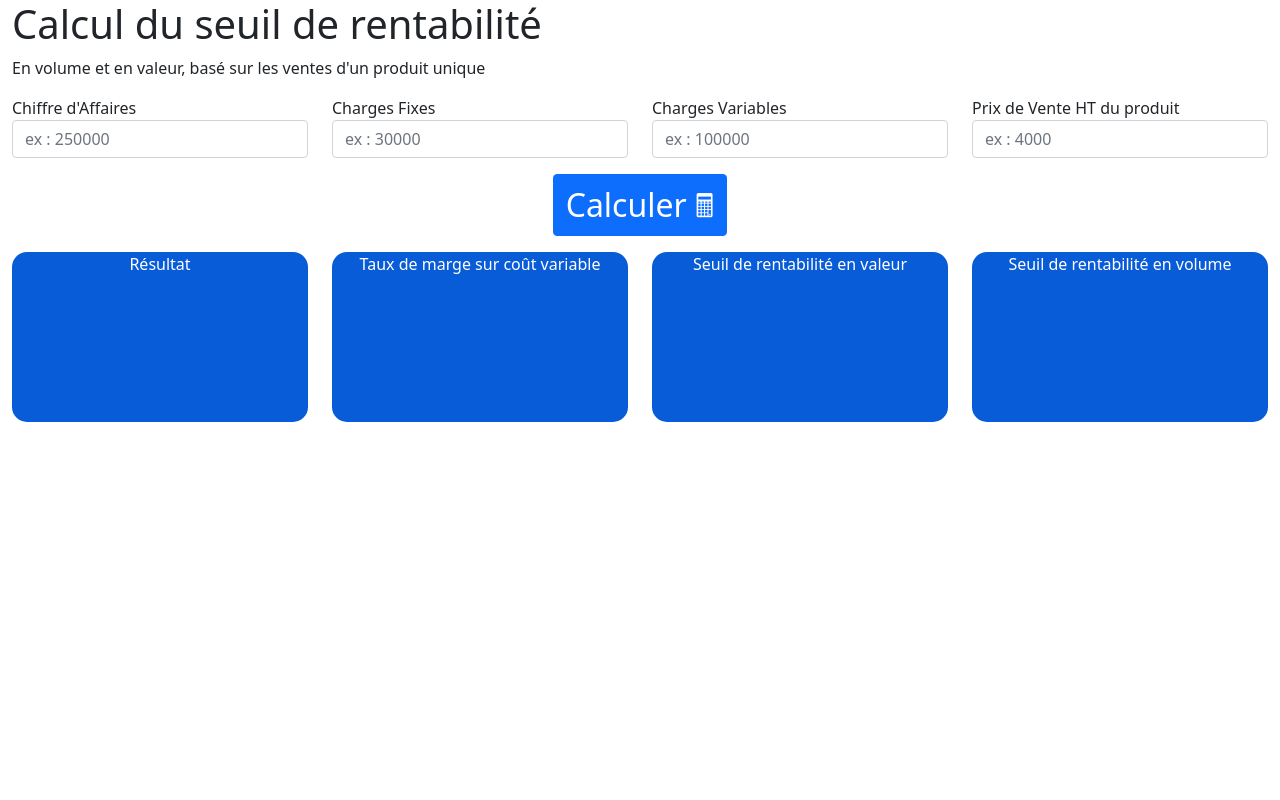
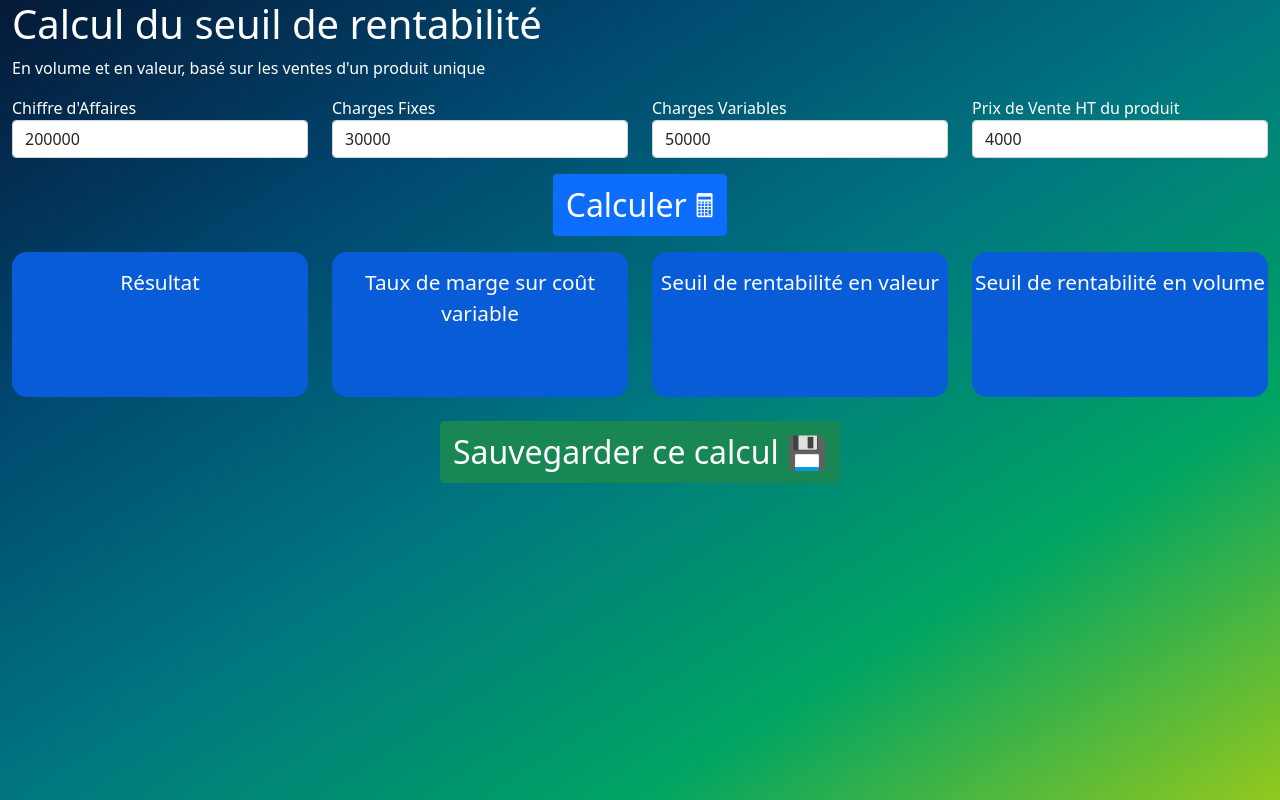
Before and after one commit to EWEN14/projet_gestion_financiere, a PHP site: page /seuilrentabilite.html in a window 1280 px wide. Run offline with PHP 8.4, Linux system fonts and the light colour scheme.

Commit message:
mise en forme de la page du calcul du seuil de rentabilite

```diff
--- a/css/main.css
+++ b/css/main.css
@@ -1 +1,13 @@
 @import 'seuilrentabilite.css';
+
+* {
+  transition: all 0.5s;
+}
+
+body {
+  color: white !important;
+  width: 100%;
+  min-height: 100vh;
+  background-image: linear-gradient(to right bottom, #051937, #00466e, #007680, #00a463, #93c81e);
+  background-size: 100% 100%;
+}
--- a/css/seuilrentabilite.css
+++ b/css/seuilrentabilite.css
@@ -1,8 +1,8 @@
-#bouton-calcul {
+#bouton-calcul, #bouton-sauvegarde {
   text-align: center;
 }
 
-#bouton-calcul button {
+#bouton-calcul button, #bouton-sauvegarde button {
   font-size: 2rem;
 }
 
@@ -11,5 +11,25 @@
   border-radius: 15px;
   color: white;
   text-align: center;
-  height: 170px;
+  height: 145px;
+  position: relative;
 }
+
+.result-number{
+  opacity: 0;
+  font-size: 3rem;
+}
+
+.titre {
+  font-size: 1.3rem;
+  padding-top: 15px;
+}
+
+.unite {
+  font-size: 1rem;
+  position: absolute;
+  bottom: 10px;
+  left:0;
+  right:0;
+  margin: auto;
+}
--- a/js/seuilrentabilite.js
+++ b/js/seuilrentabilite.js
@@ -1,45 +1,126 @@
+let tabResult = [];
+let ca = -1;
+let cf = -1;
+let cv = -1;
+let pvht = -1;
+
 $('#calculer').on('click', function () {
 
-  // implémenter plus tard quelque chose qui fait qu'on peut pas recalculer tant qu'on n'a pas changé
-  // au moins une autre valeur
-  let ca = $('#ca').val();
-  let cf = $('#cf').val();
-  let cv = $('#cv').val();
-  let pvht = $('#pvht').val();
+  // on ne peut pas recalculer tant qu'on n'a pas changé au moins une des quatre valeurs d'entrée
+  if (ca != $('#ca').val() || cf != $('#cf').val() || cv != $('#cv').val() || pvht != $('#pvht').val()) {
+    ca = $('#ca').val();
+    cf = $('#cf').val();
+    cv = $('#cv').val();
+    pvht = $('#pvht').val();
 
-  if (ca && cf && cv && pvht) {
-    console.log(ca, cf, cv, pvht);
-    calculResultat(ca, cf, cv);
-    calculTauxMarge(ca, cv);
-    calculSeuilValeur(ca, cf, cv);
-    calculSeuilVolume(ca, cf, cv, pvht);
+    // tous les champs doivent être remplis pour pouvoir procéder au calcul
+    if (ca && cf && cv && pvht) {
+      console.log(ca, cf, cv, pvht);
+
+      // calcul des différents éléments
+      let resultat = calculResultat(ca, cf, cv);
+      let tauxMarge = calculTauxMarge(ca, cv);
+      let seuilValeur = calculSeuilValeur(ca, cf, cv);
+      let seuilVolume = calculSeuilVolume(ca, cf, cv, pvht);
+
+      // on affiche le résultat dans l'élement correspondant
+      $('#resultat').html(`${resultat}`);
+      $('#tauxmarge').html(`${tauxMarge}`);
+      $('#seuilvaleur').html(`${seuilValeur}`);
+      $('#seuilvolume').html(`${seuilVolume} <span class='unite'>unité(s) à vendre</span>`);
+
+      // petit effet de fade-in lors du premier calcul
+      $('.result-number').css({
+        "opacity": "1"
+      });
+
+      // on pousse les données d'entrée et de sortie dans un tableau
+      let objectResult = {
+        ca: parseFloat(ca),
+        cf: parseFloat(cf),
+        cv: parseFloat(cf),
+        pvht: parseFloat(pvht),
+        resultat: resultat,
+        taux_marge: tauxMarge,
+        seuil_valeur: seuilValeur,
+        seuil_volume: seuilVolume
+      }
+      console.log(objectResult);
+
+      $('#calculer').addClass("disabled");
+    } else {
+      alert('Veuillez remplir tous les champs pour pouvoir procéder au calcul.');
+    }
   } else {
-    alert('Veuillez remplir tous les champs pour procéder au calcul.');
+    alert('Veuillez changer au moins champ pour pouvoir procéder à un nouveau calcul.');
   }
 });
 
 
 function calculResultat(ca, cf, cv) {
   let resultat = ca - cf - cv;
-  $('#resultat').html(`${resultat}`);
+  return resultat;
 }
 
 function calculTauxMarge(ca, cv) {
   let taux = (ca - cv) / ca;
   taux = +taux.toFixed(2);
-  $('#tauxmarge').html(`${taux}`);
   return taux;
 }
 
 function calculSeuilValeur(ca, cf, cv) {
-  let seuilValeur =  cf / calculTauxMarge(ca, cv);
+  let seuilValeur = cf / calculTauxMarge(ca, cv);
   seuilValeur = +seuilValeur.toFixed(2);
-  $('#seuilvaleur').html(`${seuilValeur}`);
   return seuilValeur;
 }
 
 function calculSeuilVolume(ca, cf, cv, pvht) {
-  let seuilVolume =  calculSeuilValeur(ca, cf, cv) / pvht;
+  let seuilVolume = calculSeuilValeur(ca, cf, cv) / pvht;
   seuilVolume = Math.round(seuilVolume);
-  $('#seuilvolume').html(`${seuilVolume} unité(s) à vendre`);
+  return seuilVolume;
 }
+
+
+$(".entree").on('input', function () {
+  if (ca != $('#ca').val() || cf != $('#cf').val() || cv != $('#cv').val() || pvht != $('#pvht').val()) {
+    $('#sauvegarder').removeClass("disabled");
+    $('#calculer').removeClass("disabled");
+  } else {
+    $('#sauvegarder').addClass("disabled");
+    $('#calculer').addClass("disabled");
+  }
+});
+
+$('#sauvegarder').on('click', function () {
+  appelAjax(objectResult);
+});
+
+function appelAjax(objectResult) {
+  const objectResultJson = JSON.stringify(objectResult);
+  console.log(objectResultJson);
+
+  /*$.ajax({
+      url: 'php/seuilrentabilite.php', // script qui va faire la requête
+      data: {
+        code: objectResultJson // JSON que l'on passe au script PHP
+      },
+      type: 'POST',
+      dataType: 'text'
+    })
+    .done(function (text) {
+		  alert("Calcul sauvegardé ✔️");
+      console.log(text); //pour voir les erreurs
+    })
+    .fail(function (xhr, status, errorThrown) {
+      alert("Sorry, there was a problem!");
+      console.log("Error: " + errorThrown);
+      console.log("Status: " + status);
+      console.dir(xhr);
+    })
+    .always(function (xhr, status) {
+      // à retirer à la fin
+      console.log("The request is complete!");
+    });*/
+
+  $('#sauvegarder').addClass("disabled");
+}
--- /dev/null
+++ b/php/seuilrentabilite.php
@@ -0,0 +1,5 @@
+<?php
+
+// the magic start here :)
+
+?>
--- a/seuilrentabilite.html
+++ b/seuilrentabilite.html
@@ -22,25 +22,26 @@
     <h1>Calcul du seuil de rentabilité</h1>
     <p>En volume et en valeur, basé sur les ventes d'un produit unique</p>
 
+    <!-- TODO : retirer les value des inputs en fin de projet -->
     <div class="row mb-2">
       <div class="col-lg-3 col-md-12">
         <label for="ca">Chiffre d'Affaires</label>
-        <input type="number" class="form-control" name="ca" id="ca" aria-describedby="ca" placeholder="ex : 250000">
+        <input type="number" value="200000" class="entree form-control" name="ca" id="ca" aria-describedby="ca" placeholder="ex : 250000">
       </div>
 
       <div class="col-lg-3 col-md-12">
         <label for="cf">Charges Fixes</label>
-        <input type="number" class="form-control" name="cf" id="cf" aria-describedby="cf" placeholder="ex : 30000">
+        <input type="number" value="30000" class="entree form-control" name="cf" id="cf" aria-describedby="cf" placeholder="ex : 30000">
       </div>
 
       <div class="col-lg-3 col-md-12">
         <label for="cf">Charges Variables</label>
-        <input type="number" class="form-control" name="cv" id="cv" aria-describedby="cv" placeholder="ex : 100000">
+        <input type="number" value="50000" class="entree form-control" name="cv" id="cv" aria-describedby="cv" placeholder="ex : 100000">
       </div>
 
       <div class="col-lg-3 col-md-12">
         <label for="pvht">Prix de Vente HT du produit</label>
-        <input type="number" class="form-control" name="pvht" id="pvht" aria-describedby="pvht" placeholder="ex : 4000">
+        <input type="number" value="4000" class="entree form-control" name="pvht" id="pvht" aria-describedby="pvht" placeholder="ex : 4000">
       </div>
     </div>
 
@@ -49,33 +50,37 @@
     </div>
 
     <div class="row">
-      <div class="col-lg-3 col-md-6" id="resultat-container">
+      <div class="col-lg-3 col-md-6 mb-2" id="resultat-container">
         <div class="output">
           <div class="titre">Résultat</div>
-          <div id="resultat"></div>
+          <div class="result-number" id="resultat"></div>
         </div>
       </div>
 
-      <div class="col-lg-3 col-md-6" id="tauxmarge-container">
+      <div class="col-lg-3 col-md-6 mb-2" id="tauxmarge-container">
         <div class="output">
           <div class="titre">Taux de marge sur coût variable</div>
-          <div id="tauxmarge"></div>
+          <div class="result-number" id="tauxmarge"></div>
         </div>
       </div>
 
-      <div class="col-lg-3 col-md-6" id="seuilValeur-container">
+      <div class="col-lg-3 col-md-6 mb-2" id="seuilValeur-container">
         <div class="output">
           <div class="titre">Seuil de rentabilité en valeur</div>
-          <div id="seuilvaleur"></div>
+          <div class="result-number" id="seuilvaleur"></div>
         </div>
       </div>
 
-      <div class="col-lg-3 col-md-6" id="seuilVolume-container">
+      <div class="col-lg-3 col-md-6 mb-2" id="seuilVolume-container">
         <div class="output">
           <div class="titre">Seuil de rentabilité en volume</div>
-          <div id="seuilvolume"></div>
+          <div class="result-number" id="seuilvolume"></div>
         </div>
       </div>
+    </div>
+
+    <div class="my-3" id="bouton-sauvegarde">
+      <button type="submit" class="btn btn-success" id="sauvegarder">Sauvegarder ce calcul 💾</button>
     </div>
 
   </div>
```
